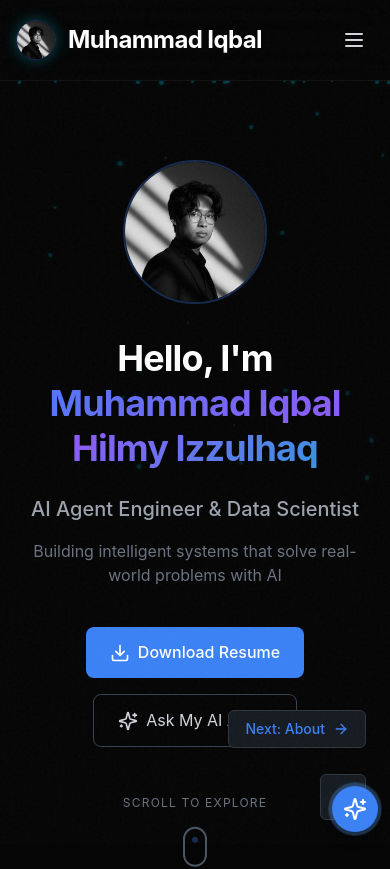
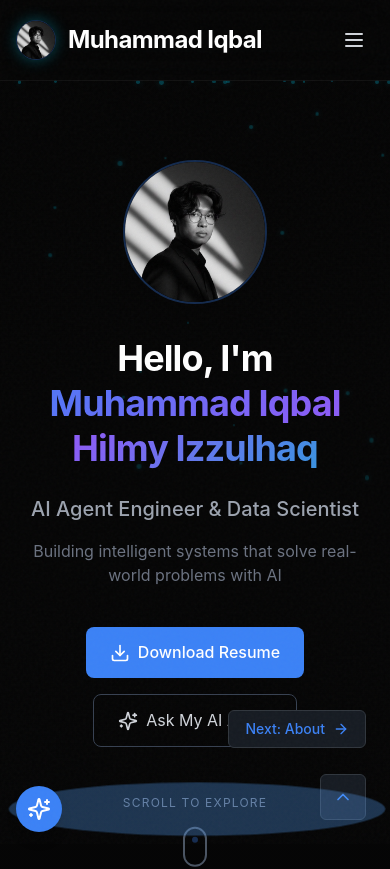
Before and after one commit to Shiverion/Shiverion.github.io, a React (Vite) app: page / in a window 390 px wide. Shown: the top 869 px of the page. Built offline with nearby package versions, Linux system fonts and the light colour scheme.

Commit message:
fix(mobile): move agent button to left side on mobile

```diff
--- a/src/index.css
+++ b/src/index.css
@@ -395,9 +395,10 @@ body::before {
 /* Mobile floating button adjustments */
 @media (max-width: 768px) {
   .floating-button {
-    bottom: 80px;
-    /* Moved higher to not overlap with back-to-top button */
-    right: 16px;
+    bottom: 16px;
+    right: auto;
+    left: 16px;
+    /* Move to left side on mobile to avoid overlap */
   }
 
   .floating-button button {
```
